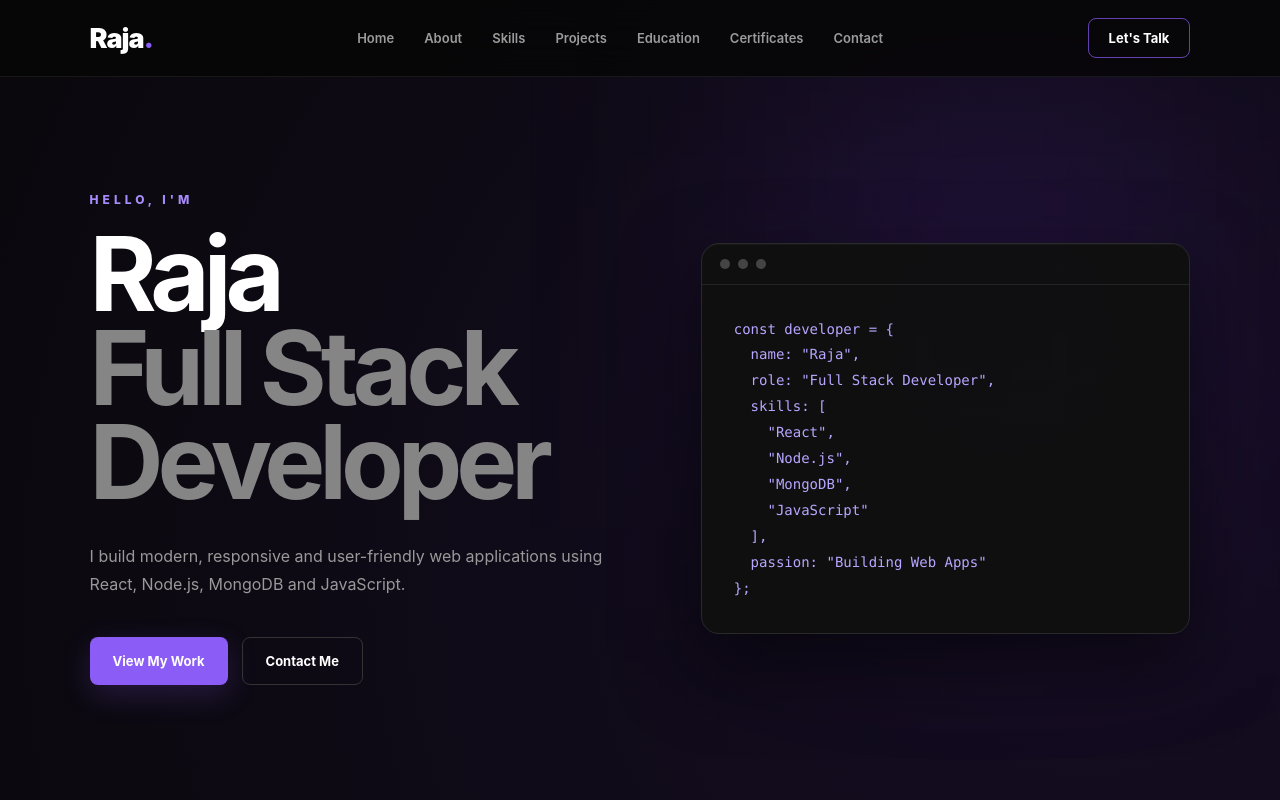
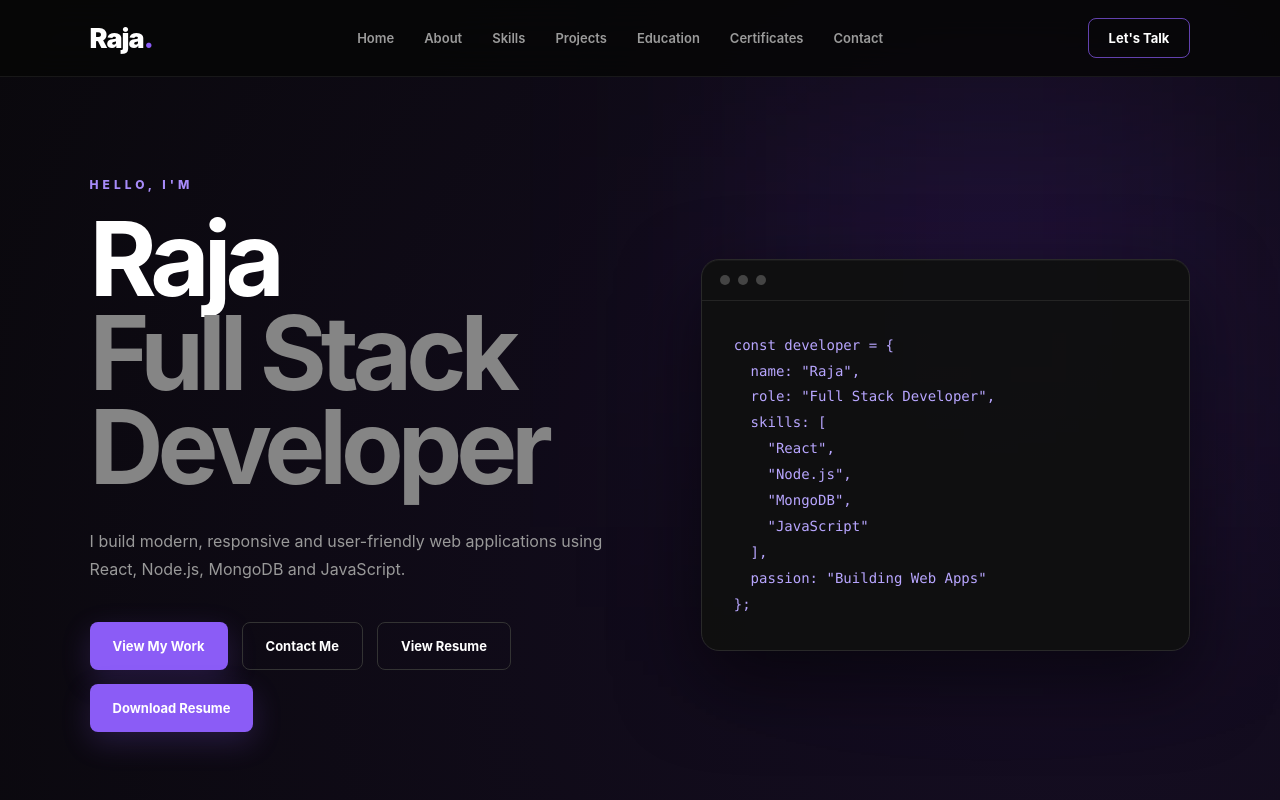
Before and after one commit to rajar2992638-gif/portfolio, a React (Vite) app in the folder frontend/: page / in a window 1280 px wide. Shown: the top 800 px of the page. Built offline with nearby package versions, Linux system fonts and the light colour scheme.

Commit message:
Update portfolio with resume and LinkedIn

```diff
--- a/frontend/src/App.css
+++ b/frontend/src/App.css
@@ -1,3 +1,4 @@
+
 /* =====================================================
    GLOBAL
 ===================================================== */
@@ -30,6 +31,7 @@ button {
 .app {
   min-height: 100vh;
   overflow-x: hidden;
+
   background:
     radial-gradient(
       circle at 85% 10%,
@@ -223,6 +225,7 @@ button {
 .hero-buttons {
   display: flex;
   align-items: center;
+  flex-wrap: wrap;
 
   gap: 14px;
 
@@ -1101,7 +1104,6 @@ button {
 
 /* =====================================================
    CONTACT DETAILS
-   PROFESSIONAL LEFT ICON + RIGHT CONTENT
 ===================================================== */
 
 .contact-details {
@@ -1115,7 +1117,7 @@ button {
 }
 
 
-/* Individual contact card */
+/* Contact card */
 
 .contact-details p {
   position: relative;
@@ -1140,9 +1142,6 @@ button {
 
   transition: all 0.3s ease;
 }
-
-
-/* Hover */
 
 .contact-details p:hover {
   transform: translateY(-5px);
@@ -1158,7 +1157,7 @@ button {
 
 
 /* =====================================================
-   ICON BOX
+   CONTACT ICON BOX
 ===================================================== */
 
 .contact-details p::before {
@@ -1189,21 +1188,21 @@ button {
 }
 
 
-/* Phone icon */
+/* Mobile */
 
 .contact-details p:nth-child(1)::before {
   content: "☎";
 }
 
 
-/* Email icon */
+/* Email */
 
 .contact-details p:nth-child(2)::before {
   content: "✉";
 }
 
 
-/* GitHub icon */
+/* GitHub */
 
 .contact-details p:nth-child(3)::before {
   content: "GH";
@@ -1214,6 +1213,28 @@ button {
 }
 
 
+/* LinkedIn */
+
+.contact-details p:nth-child(4)::before {
+  content: "in";
+
+  font-size: 15px;
+
+  font-weight: 900;
+}
+
+
+/* Resume */
+
+.contact-details p:nth-child(5)::before {
+  content: "CV";
+
+  font-size: 12px;
+
+  letter-spacing: -1px;
+}
+
+
 /* Icon hover */
 
 .contact-details p:hover::before {
@@ -1248,7 +1269,7 @@ button {
 }
 
 .contact-details p a {
-  display: block;
+  display: inline-block;
 
   color: #d5d5d5;
 
@@ -1269,6 +1290,36 @@ button {
 
 
 /* =====================================================
+   LINKEDIN SPECIAL
+===================================================== */
+
+.contact-details p:nth-child(4) a {
+  color: #d5d5d5;
+}
+
+.contact-details p:nth-child(4) a:hover {
+  color: #a78bfa;
+}
+
+
+/* =====================================================
+   RESUME SPECIAL
+===================================================== */
+
+.contact-details p:nth-child(5) {
+  grid-column: span 1;
+}
+
+.contact-details p:nth-child(5) a {
+  color: #d5d5d5;
+}
+
+.contact-details p:nth-child(5) a:hover {
+  color: #a78bfa;
+}
+
+
+/* =====================================================
    FOOTER
 ===================================================== */
 
@@ -1336,7 +1387,7 @@ footer p {
   }
 
   .contact-details {
-    grid-template-columns: 1fr;
+    grid-template-columns: repeat(2, 1fr);
   }
 }
 
@@ -1390,6 +1441,11 @@ footer p {
     flex-wrap: wrap;
   }
 
+  .primary-button,
+  .secondary-button {
+    min-height: 46px;
+  }
+
 
   /* Sections */
 
@@ -1517,7 +1573,7 @@ footer p {
   }
 
 
-  /* Contact details mobile */
+  /* Contact details */
 
   .contact-details {
     grid-template-columns: 1fr;
--- a/frontend/src/App.jsx
+++ b/frontend/src/App.jsx
@@ -1,4 +1,3 @@
-
 import { useState } from "react";
 import "./App.css";
 
@@ -52,6 +51,24 @@ function App() {
 
               <a href="#contact" className="secondary-button">
                 Contact Me
+              </a>
+
+              {/* RESUME BUTTONS */}
+              <a
+                href="/resume.pdf"
+                target="_blank"
+                rel="noopener noreferrer"
+                className="secondary-button"
+              >
+                View Resume
+              </a>
+
+              <a
+                href="/resume.pdf"
+                download="Raja-Full-Stack-Developer-Resume.pdf"
+                className="primary-button"
+              >
+                Download Resume
               </a>
             </div>
           </div>
@@ -241,8 +258,7 @@ function App() {
               <div className="degree-title">
                 <div className="barcode"></div>
 
-
-              <h3>B.Sc Computer Science </h3>
+                <h3>B.Sc Computer Science</h3>
 
                 <div className="barcode"></div>
               </div>
@@ -302,52 +318,6 @@ function App() {
                 </button>
               </div>
             </div>
-
-            {/*
-            CERTIFICATE 02
-
-            <div className="certificate-card">
-              <div className="certificate-image">
-                <img
-                  src="/certificates/certificate2.jpg"
-                  alt="GUVI Certificate 2"
-                />
-              </div>
-
-              <div className="certificate-content">
-                <span>GUVI</span>
-                <h3>Web Development Certificate</h3>
-
-                <p>
-                  Certificate earned through GUVI for successfully
-                  completing the course.
-                </p>
-              </div>
-            </div>
-            */}
-
-            {/*
-            CERTIFICATE 03
-
-            <div className="certificate-card">
-              <div className="certificate-image">
-                <img
-                  src="/certificates/certificate3.jpg"
-                  alt="GUVI Certificate 3"
-                />
-              </div>
-
-              <div className="certificate-content">
-                <span>GUVI</span>
-                <h3>Programming Certificate</h3>
-
-                <p>
-                  Certificate earned through GUVI for successfully
-                  completing the course.
-                </p>
-              </div>
-            </div>
-            */}
           </div>
         </section>
 
@@ -410,11 +380,13 @@ function App() {
             </p>
 
             <div className="contact-details">
+              {/* MOBILE */}
               <p>
                 <strong>Mobile:</strong>{" "}
                 <a href="tel:6383397302">6383397302</a>
               </p>
 
+              {/* EMAIL */}
               <p>
                 <strong>Email:</strong>{" "}
                 <a href="mailto:rajar2992638@gmail.com">
@@ -422,6 +394,7 @@ function App() {
                 </a>
               </p>
 
+              {/* GITHUB */}
               <p>
                 <strong>GitHub:</strong>{" "}
                 <a
@@ -432,6 +405,40 @@ function App() {
                   github.com/rajar2992638-gif
                 </a>
               </p>
+
+              {/* LINKEDIN */}
+              <p>
+                <strong>LinkedIn:</strong>{" "}
+                <a
+                  href="https://www.linkedin.com/in/rajar2992638"
+                  target="_blank"
+                  rel="noopener noreferrer"
+                >
+                  LinkedIn Profile
+                </a>
+              </p>
+
+              {/* RESUME
+              <p>
+                <strong>Resume:</strong>{" "}
+                <a
+                  href="/resume.pdf"
+                  target="_blank"
+                  rel="noopener noreferrer"
+                >
+                  View Resume
+                </a>
+                {" | "}
+                <a
+                  href="/resume.pdf"
+                  download="Raja-Full-Stack-Developer-Resume.pdf"
+                >
+                  Download Resume
+                </a>
+              </p>
+              */}
+
+
             </div>
           </div>
         </section>
```
Also changed, not shown: 1 other file (tests, documents, lock files or other folders).
